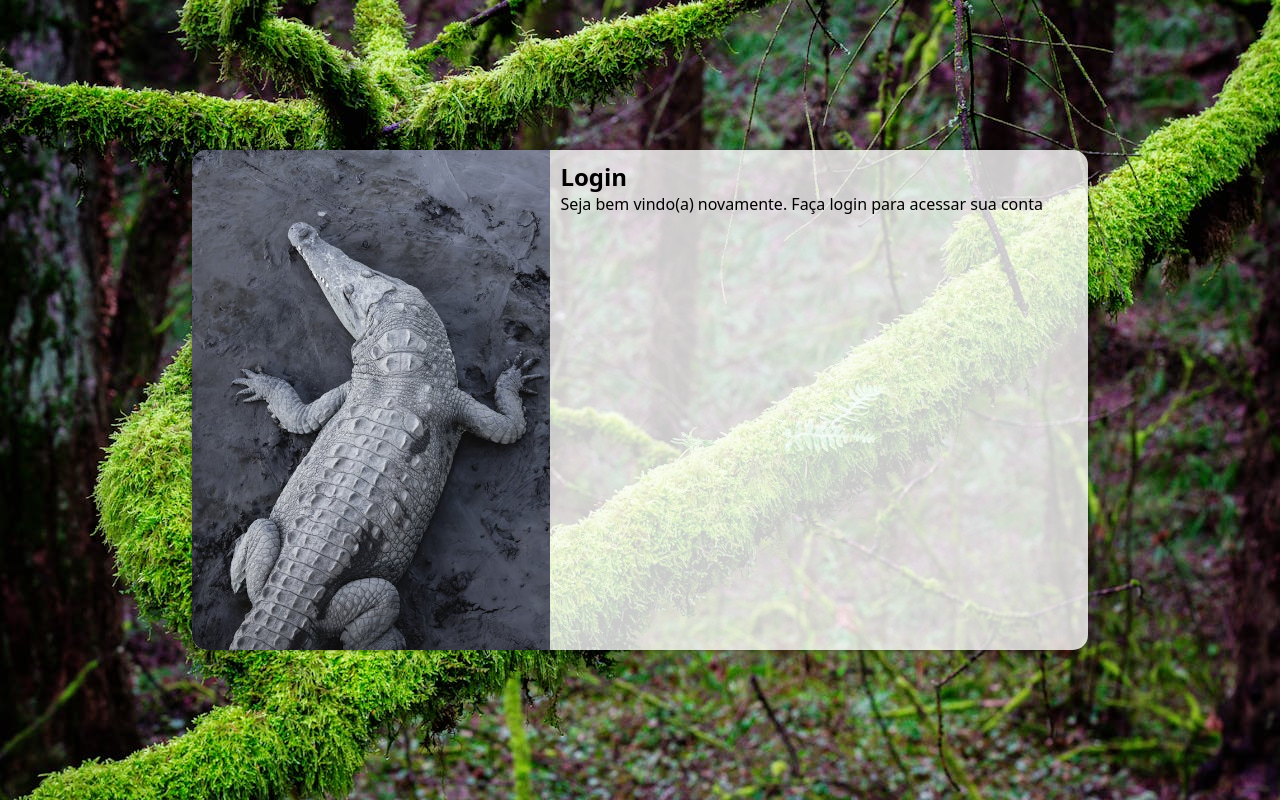
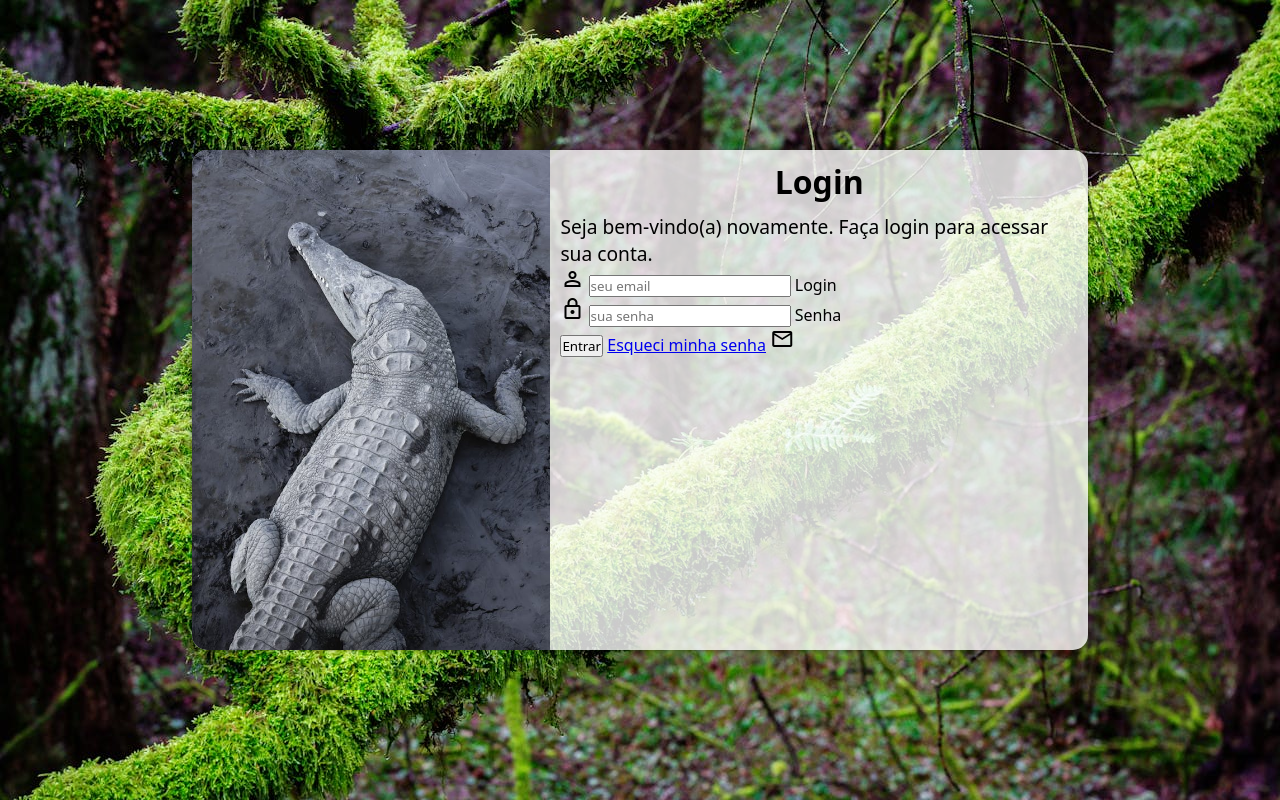
Before and after one commit to Willsonbs/projeto-login, a plain HTML site: page index.html in a window 1280 px wide. Drawn offline with nearby package versions, Linux system fonts and the light colour scheme.

Commit message:
adicionei formulário

```diff
--- a/index.html
+++ b/index.html
@@ -5,6 +5,9 @@
     <meta name="viewport" content="width=device-width, initial-scale=1.0">
     <link rel="stylesheet" href="/style/style.css">
     <link rel="stylesheet" href="/style/media-query.css">
+    <!-- Inclua o link apenas uma vez para carregar todos os ícones -->
+    <link rel="stylesheet" href="https://fonts.googleapis.com/css2?family=Material+Symbols+Outlined:opsz,wght,FILL,GRAD@24,400,0,0" />
+
     <title>Tela de Login</title>
 </head>
 
@@ -17,8 +20,23 @@
             </div>
             <div id="formulario">
                 <h1>Login</h1>
-                <p>Seja bem vindo(a) novamente. Faça login para acessar sua conta</p>
-                <form action="login.php" method="post"></form>
+                <p>Seja bem-vindo(a) novamente. Faça login para acessar sua conta.</p>
+                <form action="login.php" method="post" autocomplete="on">
+                    <div class="campo">
+                        <span class="material-symbols-outlined">person</span>
+                        <input type="email" name="login" id="ilogin" placeholder="seu email" autocomplete="email" required minlength="8" maxlength="20">
+                        <label for="ilogin">Login</label>
+                    </div>
+
+                    <div class="campo">
+                        <span class="material-symbols-outlined">lock</span>
+                        <input type="password" name="password" id="ipassword" placeholder="sua senha" autocomplete="current-password">
+                        <label for="ipassword">Senha</label>
+                    </div>
+                    <input type="submit" value="Entrar">
+                    <a href="esqueci-senha.html">Esqueci minha senha</a>
+                    <i class="material-symbols-outlined">mail</i>
+                </form>
             </div>
 
         </section>
--- a/style/media-query.css
+++ b/style/media-query.css
@@ -39,4 +39,12 @@
         float: right;
         width: 60%;
     }
+
+    div#formulario > h1 {
+        font-size: 2em;
+    }
+
+    div#formulario > p {
+        font-size: 1.2em;
+    }
 }
--- a/style/style.css
+++ b/style/style.css
@@ -51,3 +51,12 @@ section#login > div#formulario {
     padding: 10px;
 
 }
+
+div#formulario > h1 {
+    text-align: center;
+    margin-bottom: 10px;
+}
+
+div#formulario > p {
+    font-size: 0.8em;
+}
```
